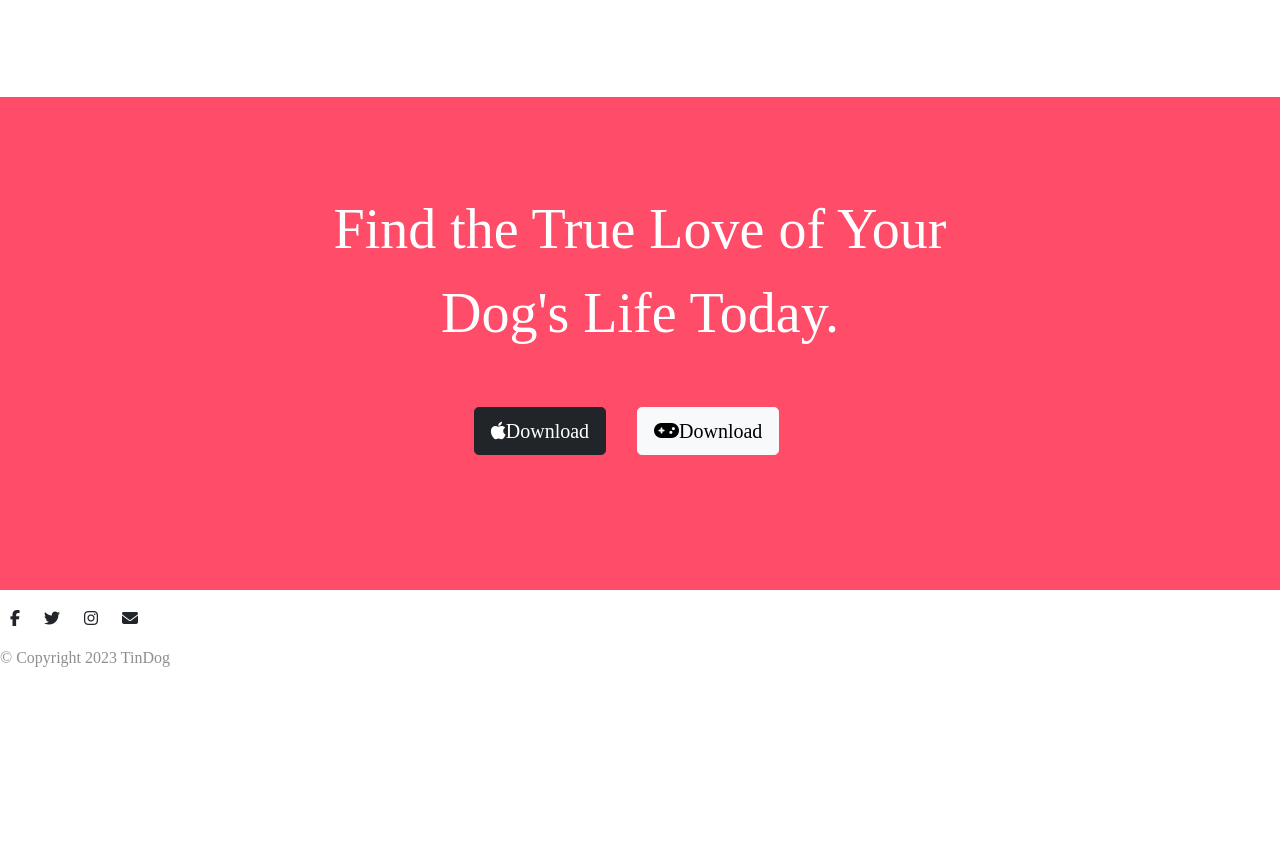
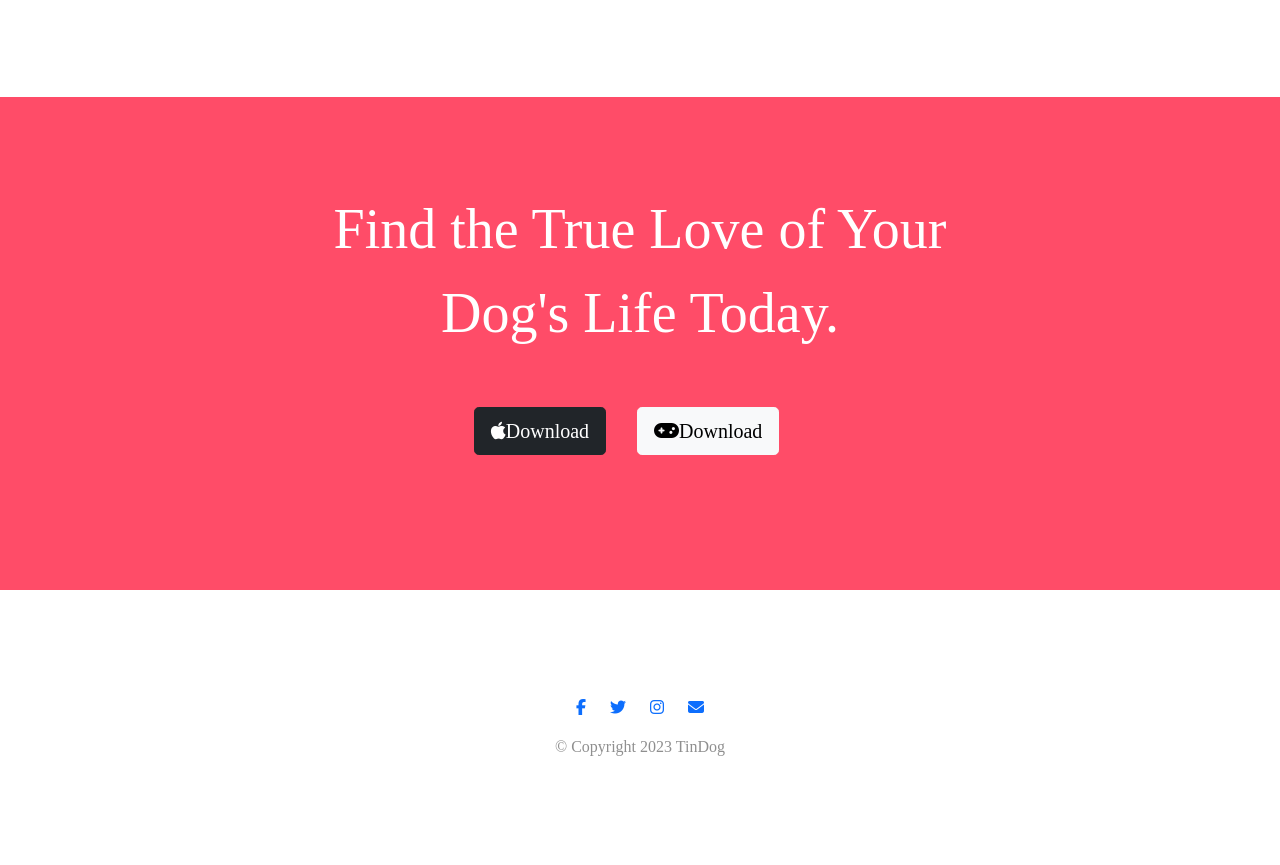
Before and after one commit to RenataKakolewska/TingDog, a plain HTML site: page index.html in a window 1280 px wide. Shown: the part 2308-3173 px from the top of the page. Before the commit the page ends 2994 px from the top, so only its background shows below. Drawn offline with nearby package versions, Linux system fonts and the light colour scheme.

Commit message:
Add files via upload

```diff
--- a/index.html
+++ b/index.html
@@ -33,13 +33,13 @@
         <div class="collapse navbar-collapse" id="navbarTogglerDemo01">
           <ul class="navbar-nav ms-auto">
             <li class="nav-item">
-              <a class="nav-link" href="">Contact</a>
+              <a class="nav-link" href="#footer">Contact</a>
             </li>
             <li class="nav-item">
-              <a class="nav-link" href="">Pricing</a>
+              <a class="nav-link" href="#pricing">Pricing</a>
             </li>
             <li class="nav-item">
-              <a class="nav-link" href="">Downloads</a>
+              <a class="nav-link" href="#cta">Downloads</a>
             </li>
           </ul>
         </div>
@@ -216,14 +216,14 @@
 
 </section>
   <!-- Footer -->
-  <div class="footer">
+  <footer id="footer">
 
-    <i class="fa fa-brands fa-facebook social-icon"></i>
-    <i class="fa fa-brands fa-twitter social-icon"></i>
-    <i class="fa fa-brands fa-instagram social-icon"></i>
-    <i class="fa fa-solid fa-envelope social-icon"></i>
+    <a href="https://www.facebook.com/?_rdr"><i class="fa fa-brands fa-facebook social-icon"></i></a>
+    <a href="https://www.twitter.pl/"><i class="fa fa-brands fa-twitter social-icon"></i></a>
+    <a href="https://www.instagram.com/"><i class="fa fa-brands fa-instagram social-icon"></i></a>
+    <a href="https://www.google.com/intl/pl/gmail/about/"><i class="fa fa-solid fa-envelope social-icon"></i></a>
     <p>© Copyright 2023 TinDog</p>
-  </div>
+
     </footer>
 
     <script src="https://cdn.jsdelivr.net/npm/bootstrap@5.3.2/dist/js/bootstrap.bundle.min.js"></script>
```
